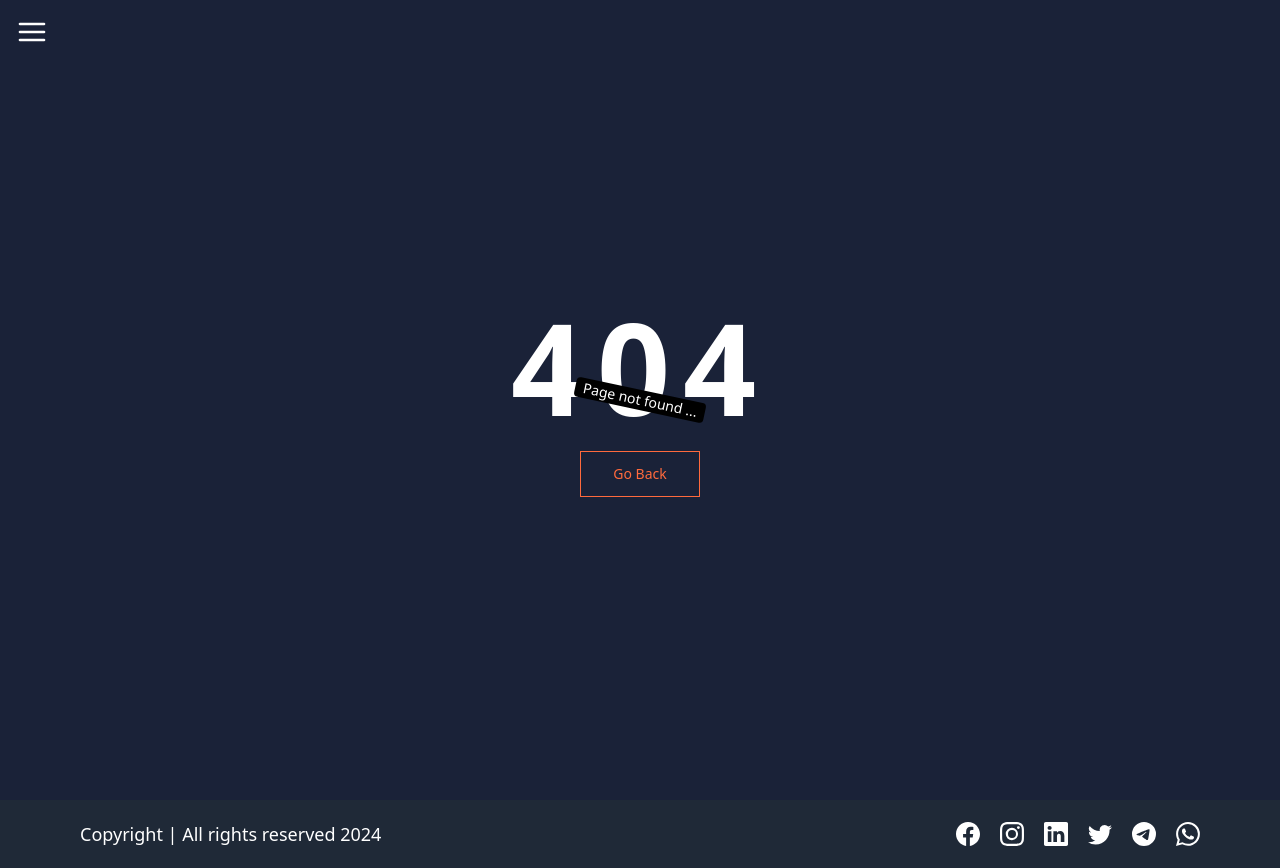
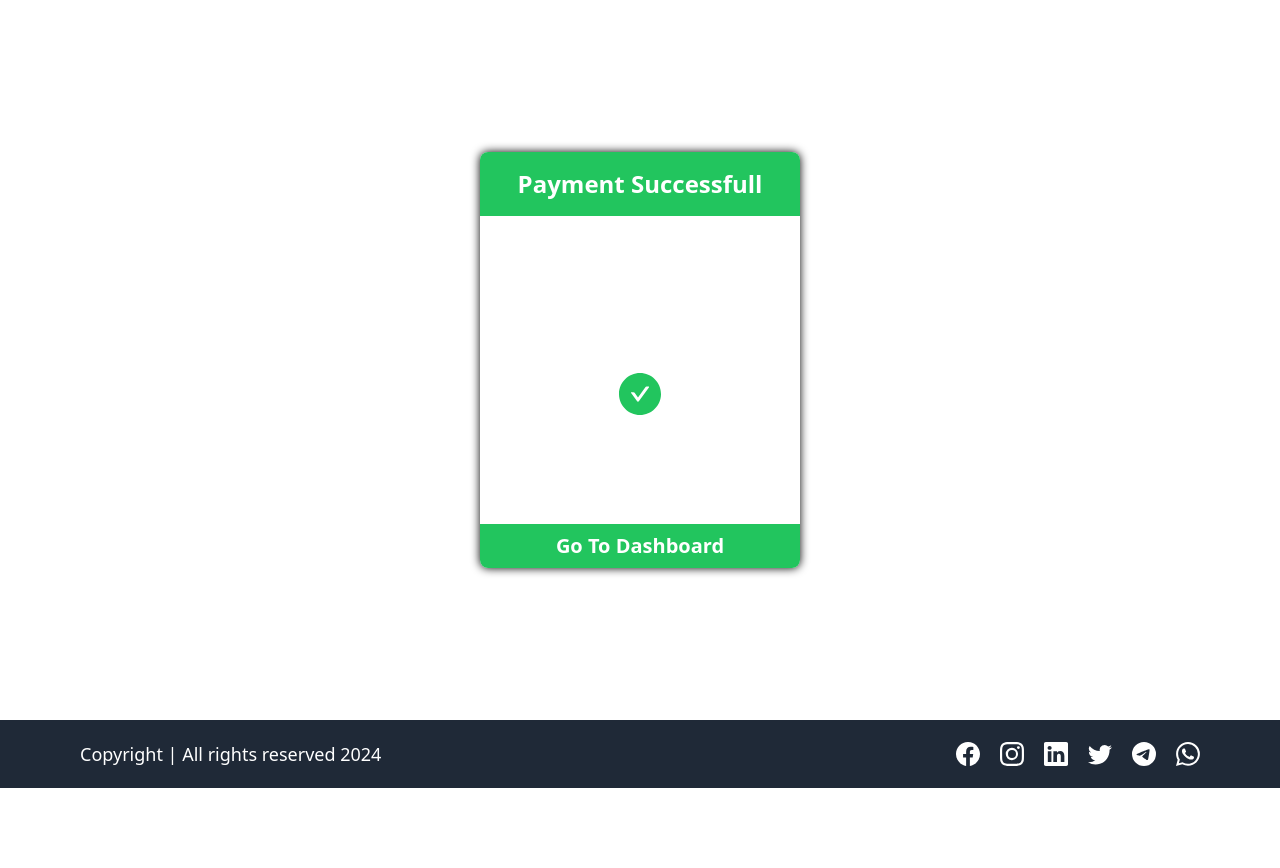
Before and after one commit to Klnishant/LMS-FronEnd, a React (Vite) app: page /checkout/success in a window 1280 px wide. Before the commit this address had no page. After the commit the page ends 800 px from the top, so only its background shows below. Built offline with nearby package versions, Linux system fonts and the light colour scheme; no server answers.

Commit message:
create checkoutFailure and checkout Success page

```diff
--- a/src/App.jsx
+++ b/src/App.jsx
@@ -15,6 +15,8 @@
 import CourseList from "./pages/Course/CourseList";
 import CourseDetails from "./pages/Course/CourseDetails";
 import CheckOut from "./pages/Payment/CheckOut";
+import CheckOutSuccess from "./pages/Payment/CheckOutSuccess";
+import CheckOutFailure from "./pages/Payment/CheckOutFailure";
 
 
 function App (){
@@ -34,6 +36,8 @@
             <Route path="/courses" element={<CourseList />} />
             <Route path="/course/description" element={<CourseDetails />} />
             <Route path="/checkout" element={<CheckOut />} />
+            <Route path="/checkout/success" element={<CheckOutSuccess />} />
+            <Route path="checkout/fail" element={<CheckOutFailure />} />
 
             <Route path="*" element={<NotFound />} />
         </Route>
--- a/src/pages/Course/CourseDetails.jsx
+++ b/src/pages/Course/CourseDetails.jsx
@@ -70,4 +70,4 @@
   )
 }
 
-export default CourseDetails
+export default CourseDetails;
--- /dev/null
+++ b/src/pages/Payment/CheckOutFailure.jsx
@@ -0,0 +1,33 @@
+import React from 'react'
+import { Link } from 'react-router-dom'
+import { RxCrossCircled } from "react-icons/rx"
+
+function CheckOutFailure() {
+  return (
+    <>
+        <div className="min-h-[90vh] flex items-center justify-center text-white">
+            <div className="w-80 h-[26rem] flex flex-col justify-center items-center shadow-[0_0_10px_black] rounded-lg relative">
+                <h1 className="bg-red-500 absolute text-center top-0 w-full py-4 text-2xl font-bold rounded-tl-lg rounded-tr-lg">Payment Failed</h1>
+                <div className="px-4 flex flex-col items-center justify-center space-y-2">
+                    <div className="text-center space-y-2">
+                        <h2 className="text-lg font-semibold">
+                            oops ! your payment failed
+                        </h2>
+                        <p className="text-center">
+                            Please try again later
+                        </p>
+                    </div>
+                    <RxCrossCircled className="text-red-500 text-5xl" />
+                </div>
+                <Link to="/checkout" className="bg-red-500 hover:bg-red-600 transition-all ease-in-out duration-300 absolute bottom-0 w-full py-2 text-xl font-semibold text-center rounded-br-lg rounded-bl-lg" >
+                    <button>
+                        Try Again
+                    </button>
+                </Link>
+            </div>
+        </div>
+    </>
+  )
+}
+
+export default CheckOutFailure
--- /dev/null
+++ b/src/pages/Payment/CheckOutSuccess.jsx
@@ -0,0 +1,41 @@
+import React, { useEffect } from 'react'
+import { useDispatch } from 'react-redux'
+import { getProfile } from '../../Redux/Slices/AuthSlice'
+import { AiFillCheckCircle} from "react-icons/ai"
+import { Link } from 'react-router-dom';
+
+function CheckOutSuccess() {
+    const dispatch = useDispatch();
+
+    useEffect(()=>{
+        dispatch(getProfile());
+    },[]);
+
+  return (
+    <>
+        <div className="min-h-[90vh] flex items-center justify-center text-white">
+            <div className="w-80 h-[26rem] flex flex-col justify-center items-center shadow-[0_0_10px_black] rounded-lg relative">
+                <h1 className="bg-green-500 absolute text-center top-0 w-full py-4 text-2xl font-bold rounded-tl-lg rounded-tr-lg">Payment Successfull</h1>
+                <div className="px-4 flex flex-col items-center justify-center space-y-2">
+                    <div className="text-center space-y-2">
+                        <h2 className="text-lg font-semibold">
+                            Welcome to dev tech pro
+                        </h2>
+                        <p className="text-left">
+                            Now you an enjoy all courses
+                        </p>
+                    </div>
+                    <AiFillCheckCircle className="text-green-500 text-5xl" />
+                </div>
+                <Link to="/" className="bg-green-500 hover:bg-green-600 transition-all ease-in-out duration-300 absolute bottom-0 w-full py-2 text-xl font-semibold text-center rounded-br-lg rounded-bl-lg" >
+                    <button>
+                        Go To Dashboard
+                    </button>
+                </Link>
+            </div>
+        </div>
+    </>
+  )
+}
+
+export default CheckOutSuccess
```
